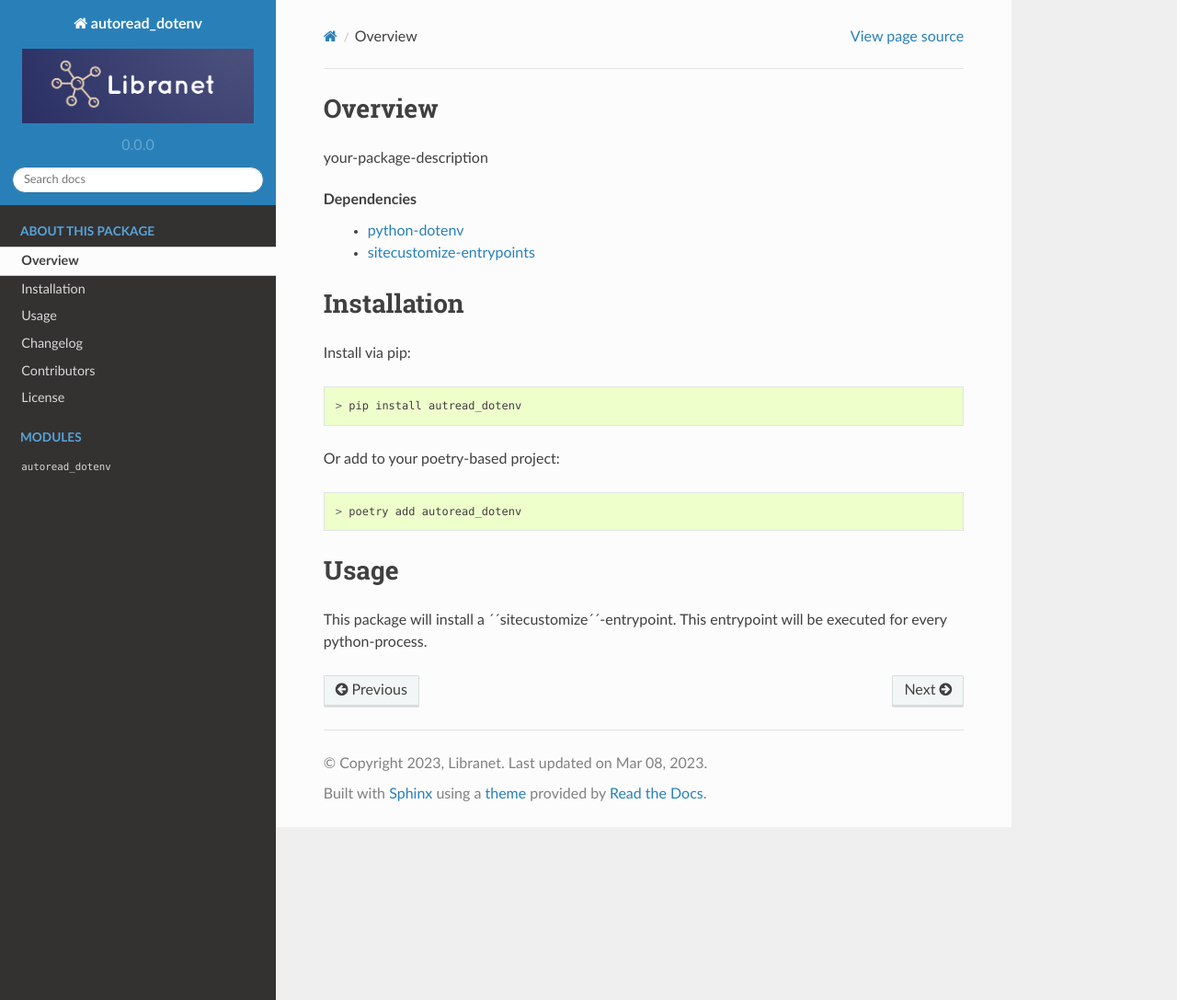
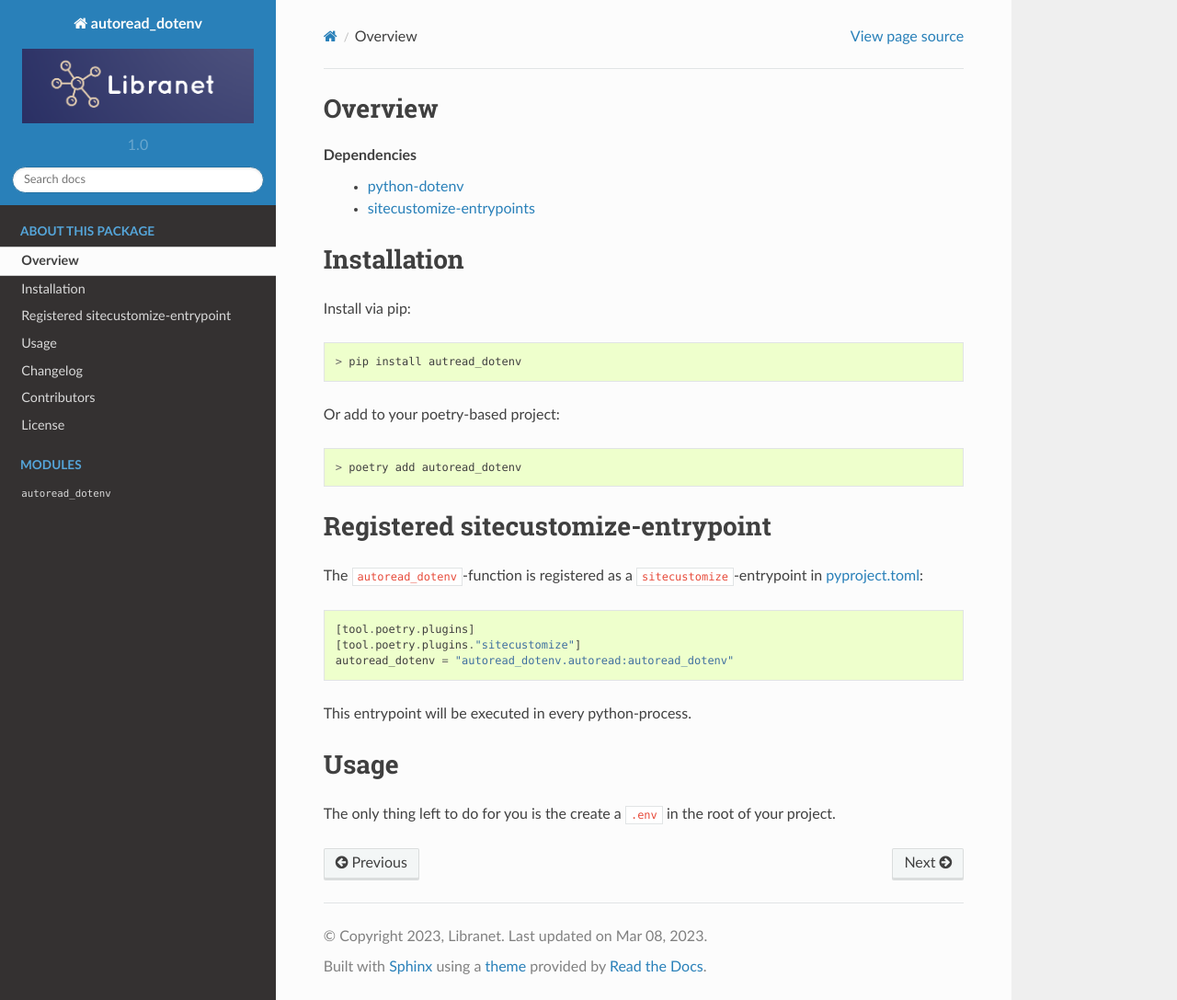
Before and after one commit to libranet/autoread-dotenv, a Sphinx documentation site: the page built from docs/readme.rst, in a window 1280 px wide and 1087 px high. Shown: the whole window at 92% size. Built offline with Sphinx 7.4.7 and the Read the Docs theme 2.0.0, drawn with Linux system fonts in a browser that asks for light colours.

Commit message:
try out poetry-release

```diff
--- a/docs/changes.rst
+++ b/docs/changes.rst
@@ -2,7 +2,7 @@ Changelog
 =========
 .. _changes:
 
-0.0.0 (Unreleased)
+1.0 (Unreleased)
 ------------------
 
 - Package created by [Wouter Vanden Hove <wouter@libranet.eu>]
--- a/docs/readme.rst
+++ b/docs/readme.rst
@@ -1,7 +1,7 @@
 
 Overview
 --------
-your-package-description
+
 
 Dependencies
  - python-dotenv_
@@ -26,8 +26,23 @@ Or add to your poetry-based project:
         > poetry add autoread_dotenv
 
 
+Registered sitecustomize-entrypoint
+------------------------------------
+
+The ``autoread_dotenv``-function is registered
+as a ``sitecustomize``-entrypoint in pyproject.toml_:
+
+.. code-block:: python
+
+    [tool.poetry.plugins]
+    [tool.poetry.plugins."sitecustomize"]
+    autoread_dotenv = "autoread_dotenv.autoread:autoread_dotenv"
+
+This entrypoint will be executed in every python-process.
+
+.. _pyproject.toml: https://python-poetry.org/docs/pyproject/#plugins
 
 Usage
 -----
-This package will install a ´´sitecustomize´´-entrypoint.
-This entrypoint will be executed for every python-process.
+The only thing left to do for you is the create a ``.env``
+in the root of your project.
--- a/src/autoread_dotenv/__init__.py
+++ b/src/autoread_dotenv/__init__.py
@@ -1,3 +1,3 @@
 """autoread_dotenv.__init__."""
-__version__ = "0.0.0"
+__version__ = "1.0"
 __copyright__ = "Copyright 2023 Libranet - MIT License."
```
Also changed, not shown: pyproject.toml (+16 -1 lines).
